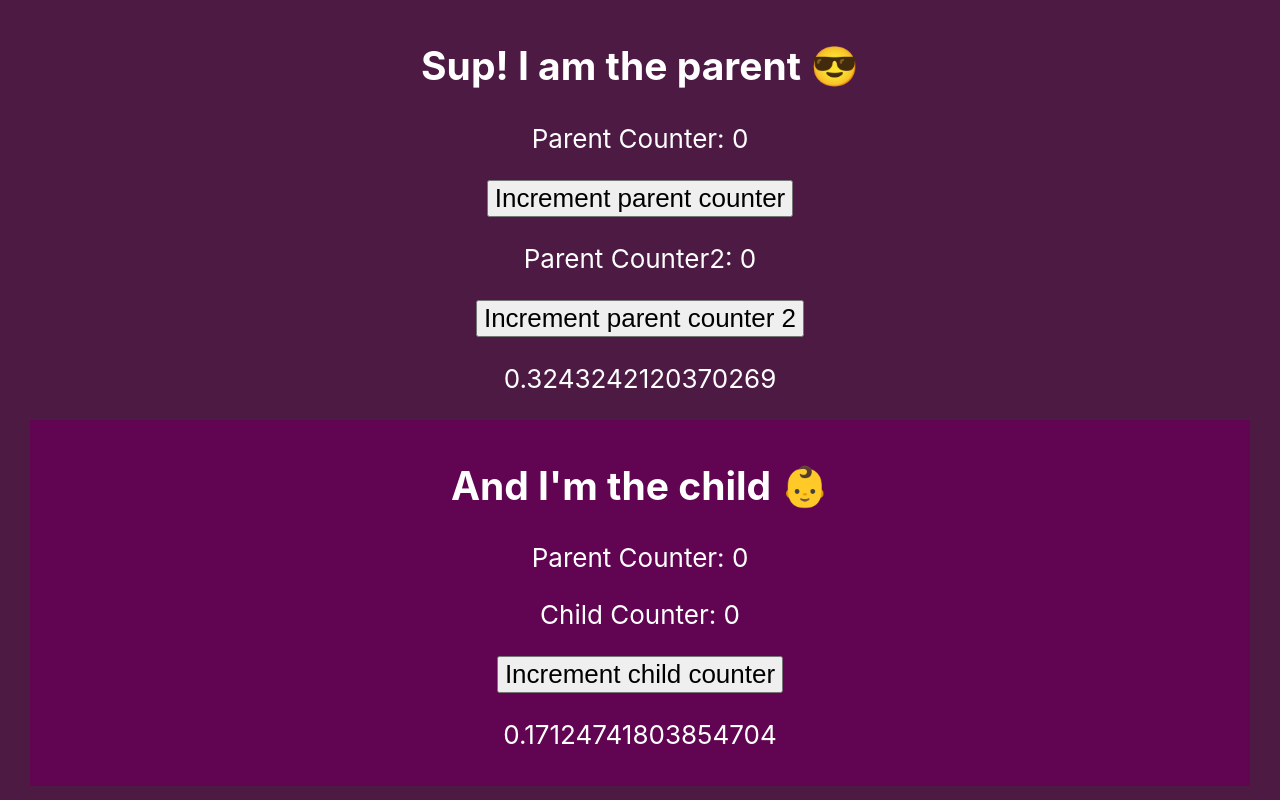
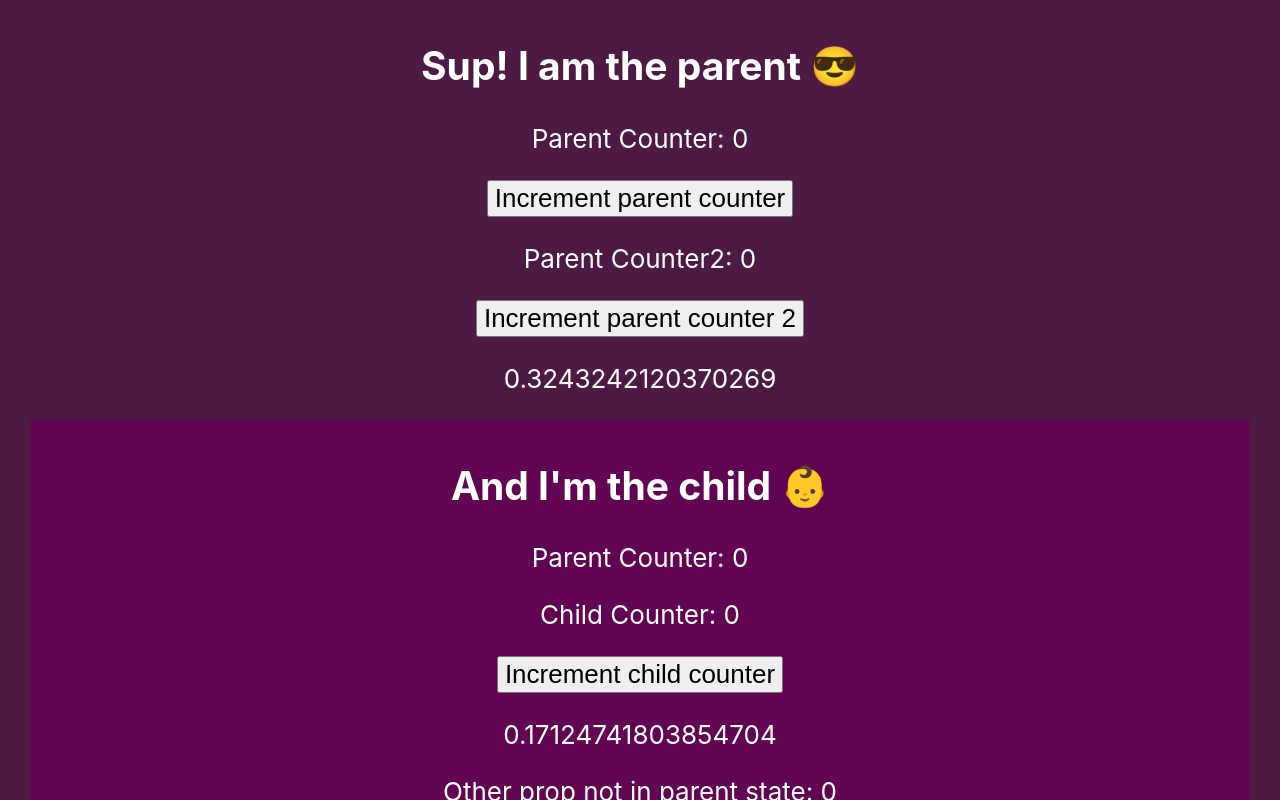
Before and after one commit to pierusan/sandboxes, a React (Create React App) app in the folder web/ts-react-sandbox/: page / in a window 1280 px wide. Built offline with nearby package versions, Linux system fonts and the light colour scheme.

Commit message:
Show that prop change only doesn't re-render

```diff
--- a/web/ts-react-sandbox/src/App.tsx
+++ b/web/ts-react-sandbox/src/App.tsx
@@ -11,7 +11,13 @@ function sleep(milliseconds: number) {
 }
 
 // parentCounter is a prop of ChildComponent
-const ChildComponent = ({ parentCounter }: { parentCounter: number }) => {
+const ChildComponent = ({
+  parentCounter,
+  otherPropNotInParentState,
+}: {
+  parentCounter: number;
+  otherPropNotInParentState: number;
+}) => {
   console.log("child render start");
 
   const [childCounter, setChildCounter] = useState(0);
@@ -65,6 +71,7 @@ const ChildComponent = ({ parentCounter }: { parentCounter: number }) => {
         Increment child counter
       </button>
       <p>{randomNumber}</p>
+      <p>Other prop not in parent state: {otherPropNotInParentState}</p>
     </div>
   );
 };
@@ -75,7 +82,8 @@ const ChildComponentMemo = React.memo(ChildComponent);
 // what's happening here, probably something weird with closures...
 let outsideVariable = 0;
 let outsideVariable2 = { counter: 0 };
-const ParentComponent: React.FC = () => {
+let outsideVariable3 = 0;
+const ParentComponent = () => {
   console.log("parent render start");
 
   console.log({ outsideVariable });
@@ -86,6 +94,18 @@ const ParentComponent: React.FC = () => {
   console.log({ outsideVariable });
   console.log({ outsideVariable2 });
   console.log(outsideVariable2.counter);
+
+  // Update the function scoped variable `outsideVariable3` every second to show
+  // that it won't trigger a re-render of the child component even though it is
+  // passed as a state. Only the state update will trigger a re-render
+  useEffect(() => {
+    setInterval(() => {
+      outsideVariable3 = outsideVariable3 + 1;
+      console.log(
+        `Updated outsideVariable3 to ${outsideVariable3} but that shouldn't trigger a child render`
+      );
+    }, 1000);
+  }, []);
 
   // Main counter, passed to child
   const [parentCounter, setParentCounter] = useState(0);
@@ -160,8 +180,14 @@ const ParentComponent: React.FC = () => {
         Increment parent counter 2
       </button>
       <p>{randomNumber}</p>
-      <ChildComponent parentCounter={parentCounter} />
-      <ChildComponentMemo parentCounter={parentCounter} />
+      <ChildComponent
+        parentCounter={parentCounter}
+        otherPropNotInParentState={outsideVariable3}
+      />
+      <ChildComponentMemo
+        parentCounter={parentCounter}
+        otherPropNotInParentState={outsideVariable3}
+      />
     </div>
   );
 };
```
